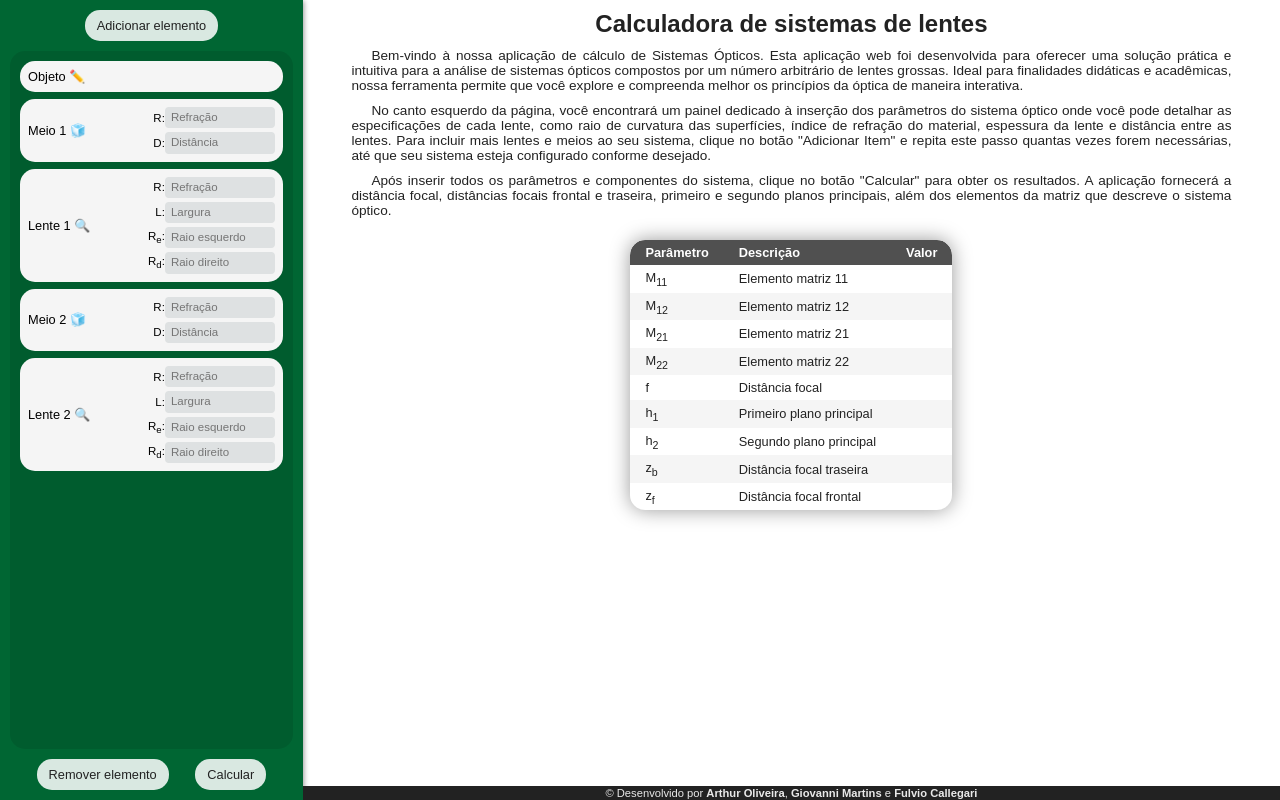
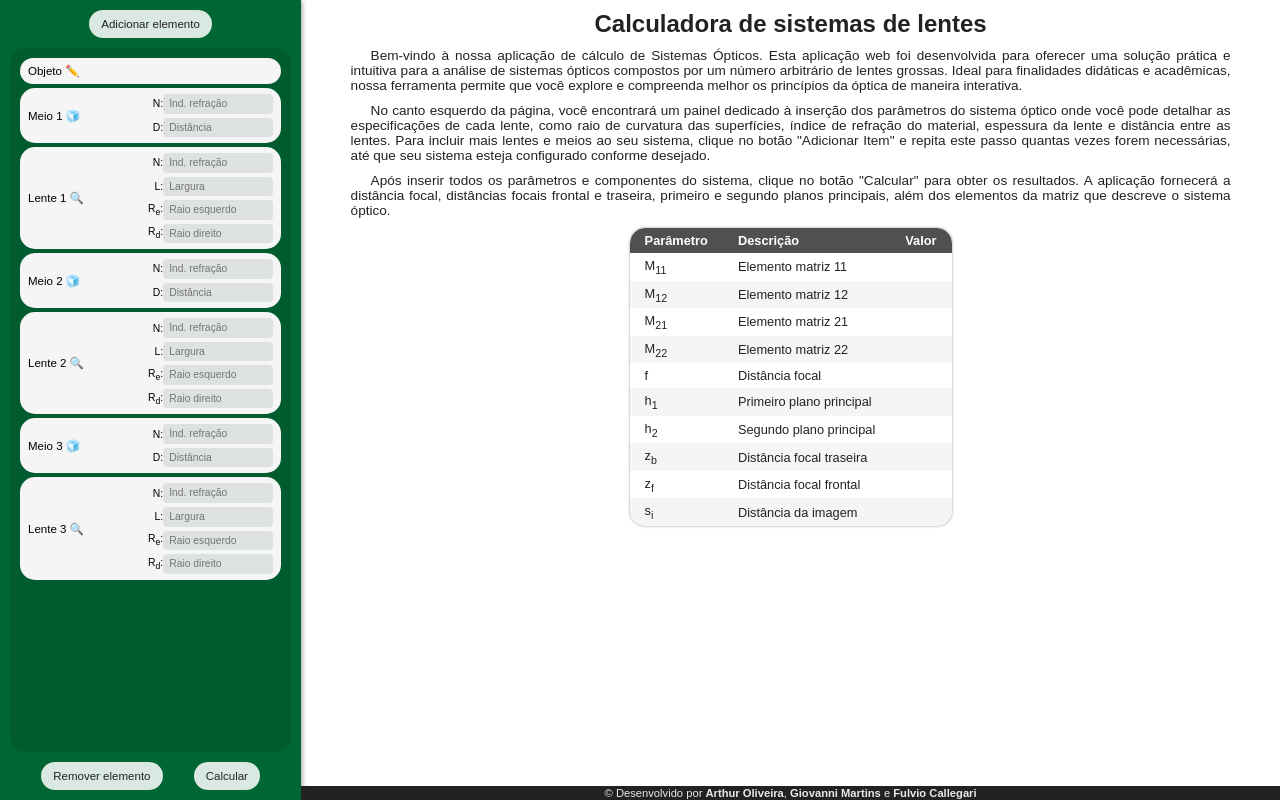
Before and after one commit to ArthurOliveira96/TG-SistemaLentes, a plain HTML site: page index.html in a window 1280 px wide. Both pictures are taken after a click on the button "Adicionar elemento". Drawn offline with Linux system fonts and the light colour scheme.

Commit message:
Arrumando distancia obj, distancia imagem e ultimo meio

```diff
--- a/index.html
+++ b/index.html
@@ -20,8 +20,8 @@
                     <h2>Meio 1 🧊</h2>
                     <div class="input-boxes">
                         <div class="input-box">
-                            <label for="iref2">R:</label>
-                            <input type="number" name="ref2" id="iref2" placeholder="Refração" step="0.0000000001" min="1" required>
+                            <label for="iref2">N:</label>
+                            <input type="number" name="ref2" id="iref2" placeholder="Ind. refração" step="0.0000000001" min="1" required>
                         </div>
                         <div class="input-box">
                             <label for="idist2">D:</label>
@@ -33,8 +33,8 @@
                     <h2>Lente 1 🔍</h2>
                     <div class="input-boxes">
                         <div class="input-box">
-                            <label for="iref3">R:</label>
-                            <input type="number" name="ref3" id="iref3" placeholder="Refração" step="0.0000000001" min="1" required>
+                            <label for="iref3">N:</label>
+                            <input type="number" name="ref3" id="iref3" placeholder="Ind. refração" step="0.0000000001" min="1" required>
                         </div>
                         <div class="input-box">
                             <label for="ilar3">L:</label>
@@ -54,8 +54,8 @@
                     <h2>Meio 2 🧊</h2>
                     <div class="input-boxes">
                         <div class="input-box">
-                            <label for="iref4">R:</label>
-                            <input type="number" name="ref4" id="iref4" placeholder="Refração" step="0.0000000001" min="1" required>
+                            <label for="iref4">N:</label>
+                            <input type="number" name="ref4" id="iref4" placeholder="Ind. refração" step="0.0000000001" min="1" required>
                         </div>
                         <div class="input-box">
                             <label for="idist4">D:</label>
@@ -63,7 +63,42 @@
                         </div>
                     </div>
                 </div>
+                <div class="input-element">
+                    <h2>Lente 2 🔍</h2>
+                    <div class="input-boxes">
+                        <div class="input-box">
+                            <label for="iref5">N:</label>
+                            <input type="number" name="ref5" id="iref5" placeholder="Ind. refração" step="0.0000000001" min="1" required>
+                        </div>
+                        <div class="input-box">
+                            <label for="ilar5">L:</label>
+                            <input type="number" name="lar5" id="ilar5" placeholder="Largura" step="0.0000000001" min="0" required>
+                        </div>
+                        <div class="input-box">
+                            <label for="ire5">R<sub>e</sub>:</label>
+                            <input type="number" name="re5" id="ire5" placeholder="Raio esquerdo" step="0.0000000001" required>
+                        </div>
+                        <div class="input-box">
+                            <label for="ird5">R<sub>d</sub>:</label>
+                            <input type="number" name="rd5" id="ird5" placeholder="Raio direito" step="0.0000000001" required>
+                        </div>
+                    </div>
+                </div>
+                <div class="input-element">
+                    <h2>Meio 3 🧊</h2>
+                    <div class="input-boxes">
+                        <div class="input-box">
+                            <label for="iref6">N:</label>
+                            <input type="number" name="ref6" id="iref6" placeholder="Ind. refração" step="0.0000000001" min="1" required>
+                        </div>
+                        <div class="input-box line--through">
+                            <label for="idist6">D:</label>
+                            <input type="number" name="dist6" id="idist6" placeholder="Distância" step="0.0000000001" min="0">
+                        </div>
+                    </div>
+                </div>
             </section>
+
             <section class="bottom">
                 <input type="button" value="Remover elemento" id="remover-elemento">
                 <input type="submit" value="Calcular" id="calcular">
@@ -135,6 +170,11 @@
                     <td>Distância focal frontal</td>
                     <td id="izf"></td>
                 </tr>
+                <tr>
+                    <td>s<sub>i</sub></td>
+                    <td>Distância da imagem</td>
+                    <td id="isi"></td>
+                </tr>
             </tbody>
         </table>
         <footer>
--- a/script.js
+++ b/script.js
@@ -1,9 +1,7 @@
 'use strict';
 
 
-function multiple_lenses_formula(n, R, na, da, dab){
-
-    let so;
+function multiple_lenses_formula(so, n, R, na, da, dab){
 
     // Variaveis nao declaradas
     let nright = [];
@@ -133,7 +131,7 @@ function multiple_lenses_formula(n, R, na, da, dab){
         si = siprime + h2;
     };
 
-    return [M11,M12,M21,M22,f,zb,zf,h1,h2];
+    return [M11,M12,M21,M22,f,zb,zf,h1,h2,si];
 };
 
 
@@ -161,6 +159,22 @@ window.smoothScroll = function(target) {
 };
 
 
+const addLineThrough = () => {
+    const inputBoxes = document.querySelectorAll(".input-box");
+    const lastInputBox = inputBoxes[inputBoxes.length-1];
+
+    inputBoxes.forEach((element) => {
+        element.classList.remove("line--through");
+        element.querySelector("input").required = true;
+    })
+
+    if (lastInputBox.querySelector("label").innerHTML === "D:"){
+        lastInputBox.classList.add("line--through");
+        lastInputBox.querySelector("input").required = false;
+    }
+};
+
+
 document.getElementById("add-elemento").onclick = () => {
     const form_middle = document.getElementsByClassName("middle")[0];
     const items = document.getElementsByClassName("input-element").length;
@@ -173,8 +187,8 @@ document.getElementById("add-elemento").onclick = () => {
                     <h2>Meio ${(items+1)/2} 🧊</h2>
                     <div class="input-boxes">
                         <div class="input-box">
-                            <label for="iref${items+1}">R:</label>
-                            <input type="number" name="ref${items+1}" id="iref${items+1}" placeholder="Refração" step="0.0000000001" min="1" required>
+                            <label for="iref${items+1}">N:</label>
+                            <input type="number" name="ref${items+1}" id="iref${items+1}" placeholder="Ind. refração" step="0.0000000001" min="1" required>
                         </div>
                         <div class="input-box">
                             <label for="idist${items+1}">D:</label>
@@ -191,8 +205,8 @@ document.getElementById("add-elemento").onclick = () => {
                     <h2>Lente ${items/2} 🔍</h2>
                     <div class="input-boxes">
                         <div class="input-box">
-                            <label for="iref${items+1}">R:</label>
-                            <input type="number" name="ref${items+1}" id="iref${items+1}" placeholder="Refração" step="0.0000000001" min="1" required>
+                            <label for="iref${items+1}">N:</label>
+                            <input type="number" name="ref${items+1}" id="iref${items+1}" placeholder="Ind. refração" step="0.0000000001" min="1" required>
                         </div>
                         <div class="input-box">
                             <label for="ilar${items+1}">L:</label>
@@ -212,16 +226,18 @@ document.getElementById("add-elemento").onclick = () => {
         id_new_element = `ird${items+1}`;
     };
 
+    addLineThrough()
     window.smoothScroll(document.getElementById(id_new_element));
 };
 
 
 document.getElementById("remover-elemento").onclick = () => {
     const items = document.getElementsByClassName("input-element");
-    if (items.length > 4) {
+    if (items.length > 6) {
         const to_remove = items[items.length-1];
         to_remove.remove();
     };
+    addLineThrough()
 };
 
 
@@ -271,7 +287,7 @@ document.getElementById("calcular").onclick = () => {
         }
     }
 
-    let solution = multiple_lenses_formula(n, R, na, da, dab.slice(1, -1));
+    let solution = multiple_lenses_formula(dab[0], n, R, na, da, dab.slice(1, -1));
 
     let M11 = solution[0];
     let M12 = solution[1];
@@ -282,15 +298,17 @@ document.getElementById("calcular").onclick = () => {
     let zf = solution[6];
     let h1 = solution[7];
     let h2 = solution[8];
+    let si = solution[9];
 
-    window.document.getElementById("im11").innerHTML = M11.map(e => e.toFixed(2));
-    window.document.getElementById("im12").innerHTML = M12.map(e => e.toFixed(2));
-    window.document.getElementById("im21").innerHTML = M21.map(e => e.toFixed(2));
-    window.document.getElementById("im22").innerHTML = M22.map(e => e.toFixed(2));
+    window.document.getElementById("im11").innerHTML = M11.map(e => e.toFixed(2)).join(", ");
+    window.document.getElementById("im12").innerHTML = M12.map(e => e.toFixed(2)).join(", ");
+    window.document.getElementById("im21").innerHTML = M21.map(e => e.toFixed(2)).join(", ");
+    window.document.getElementById("im22").innerHTML = M22.map(e => e.toFixed(2)).join(", ");
     window.document.getElementById("if").innerHTML = f.toFixed(2);
     window.document.getElementById("ih1").innerHTML = h1.toFixed(2);
     window.document.getElementById("ih2").innerHTML = h2.toFixed(2);
     window.document.getElementById("izb").innerHTML = zb.toFixed(2);
     window.document.getElementById("izf").innerHTML = zf.toFixed(2);
+    window.document.getElementById("isi").innerHTML = si.toFixed(2);
 
 }
--- a/style.css
+++ b/style.css
@@ -32,6 +32,7 @@ aside > form {
     flex-wrap: nowrap;
     gap: 10px;
     padding: 10px;
+    font-size: 0.9em;
 }
 
 aside > form > section.top {
@@ -63,7 +64,7 @@ aside > form > section.middle {
     flex-grow: 1;
     display: flex;
     flex-direction: column;
-    gap: 7px;
+    gap: 4px;
     overflow-y: auto;
     background-color: rgba(0, 0, 0, 0.1);
     border-radius: 15px;
@@ -91,7 +92,7 @@ aside > form > section.middle > div.input-element {
     flex-wrap: nowrap;
     gap: 50px;
     justify-content: flex-end;
-    padding: 8px;
+    padding: 6px 8px;
     background-color: whitesmoke;
     border-radius: 15px;
 }
@@ -167,10 +168,10 @@ main > p {
 
 main > table {
     border-collapse: collapse;
-    margin: 12px auto;
+    margin: 0 auto;
     font-size: 0.8em;
     font-family: sans-serif;
-    box-shadow: 0 0 20px rgba(0, 0, 0, 0.4);
+    box-shadow: 0 0 3px rgba(0, 0, 0, 0.4);
     border-radius: 15px;
     overflow: hidden;
 }
@@ -223,3 +224,7 @@ main > footer {
     margin-top: auto;
     width: 100%;
 }
+
+.line--through {
+    text-decoration: line-through;
+}
```
